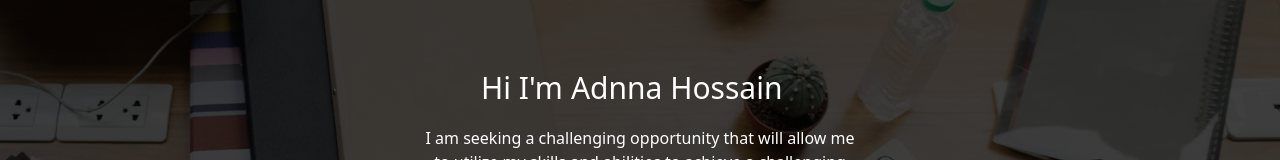
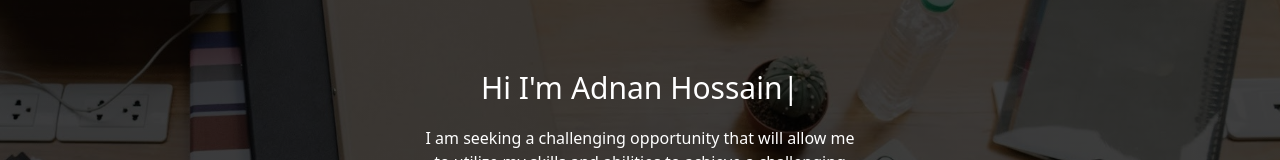
Before and after one commit to adnanhjoy/port-folio-adnan, a React (Vite) app: page / in a window 1280 px wide. Shown: the part 232-392 px from the top of the page. Built offline with nearby package versions, Linux system fonts and the light colour scheme.

Commit message:
fix some issue

```diff
--- a/src/components/Header/Header.jsx
+++ b/src/components/Header/Header.jsx
@@ -51,13 +51,13 @@ const Header = () => {
                         <p className="mb-5 text-3xl flex justify-center">
                             <span className='me-2'>Hi I'm</span>
                             <Typical
-                                steps={['Adnna Hossain', 1000,
+                                steps={['Adnan Hossain', 1000,
                                     'Web Developer', 500,]}
                                 loop={Infinity}
                                 wrapper='p'
                             />
                         </p>
-                        <p className="mb-5 font-thin text-white">I am seeking a challenging opportunity that will allow me to utilize my skills and abilities to achieve a challenging goal.</p>
+                        <p className="mb-5 font-normal text-white">I am seeking a challenging opportunity that will allow me to utilize my skills and abilities to achieve a challenging goal.</p>
                         <Link to='' className="btn btn-primary">Download Resume</Link>
                     </div>
                 </div>
--- a/src/components/Home/Home.jsx
+++ b/src/components/Home/Home.jsx
@@ -12,7 +12,7 @@ const Home = () => {
     const [loading, setLoading] = useState(true);
 
     useEffect(()=>{
-        setLoading(false)
+        setTimeout(() => setLoading(false), 4000);
     },[])
 
     return (
```
